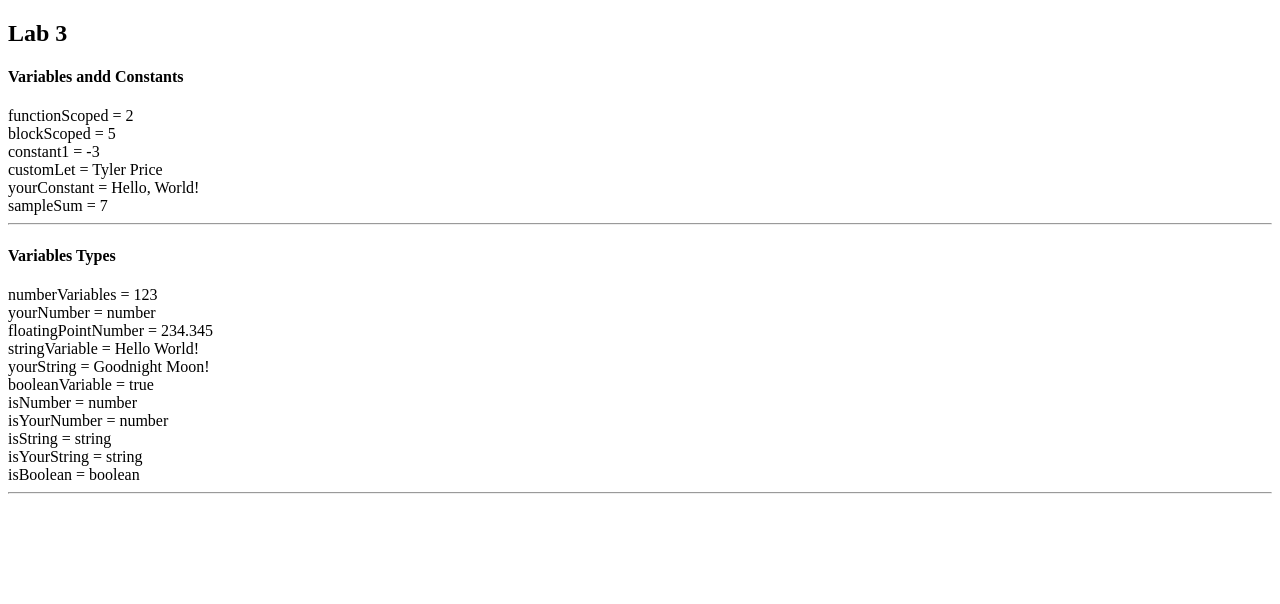
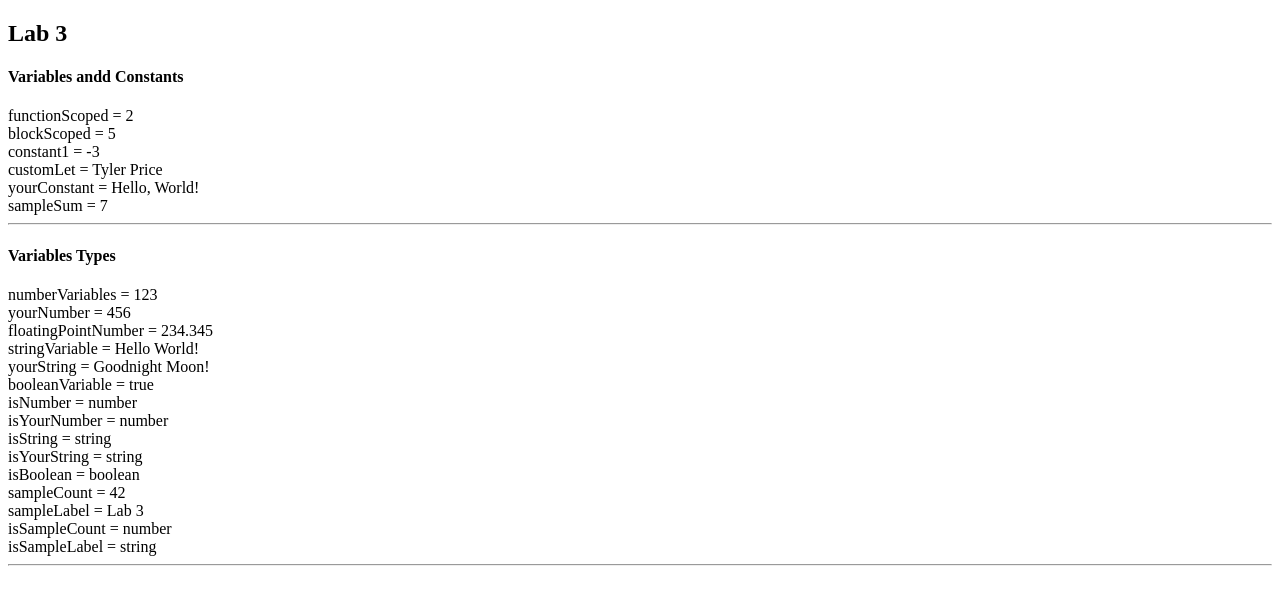
Before and after one commit to pricefy-dotcom/webdev-client, a Next.js app in the folder 2026/fall/webdev/webdev-client/: page /labs/lab3 in a window 1280 px wide. Shown: the top 604 px of the page. Built offline with nearby package versions, Linux system fonts and the light colour scheme.

Commit message:
AI addition of Lab 3.2.2

```diff
--- a/2026/fall/webdev/webdev-client/app/labs/lab3/VariableTypes.tsx
+++ b/2026/fall/webdev/webdev-client/app/labs/lab3/VariableTypes.tsx
@@ -10,12 +10,16 @@ export default function VariableTypes() {
     let isString = typeof stringVariable;
     let isYourString = typeof yourString;
     let isBoolean = typeof booleanVariable;
+    let sampleCount = 42;
+    let sampleLabel = "Lab 3";
+    let isSampleCount = typeof sampleCount;
+    let isSampleLabel = typeof sampleLabel;
     return (
         <div id="wd-variable-types">
             <h4>Variables Types</h4>
             numberVariables = {numberVariable}
             <br />
-            yourNumber = {isYourNumber}
+            yourNumber = {yourNumber}
             <br />
             floatingPointNumber = {floatingPointNumber}
             <br />
@@ -34,6 +38,14 @@ export default function VariableTypes() {
             isYourString = {isYourString}
             <br />
             isBoolean = {isBoolean}
+            <br />
+            sampleCount = {sampleCount}
+            <br />
+            sampleLabel = {sampleLabel}
+            <br />
+            isSampleCount = {isSampleCount}
+            <br />
+            isSampleLabel = {isSampleLabel}
             <hr />
         </div>
     );
```
